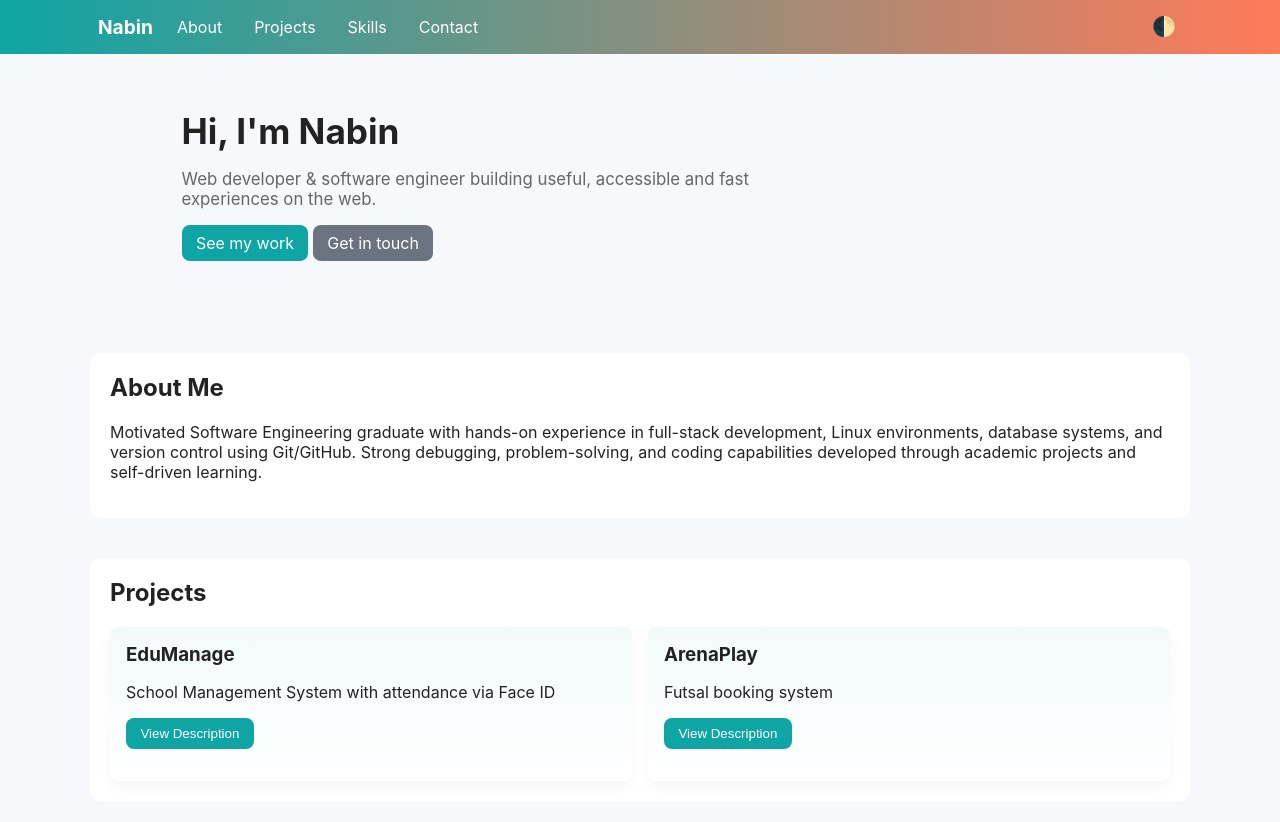
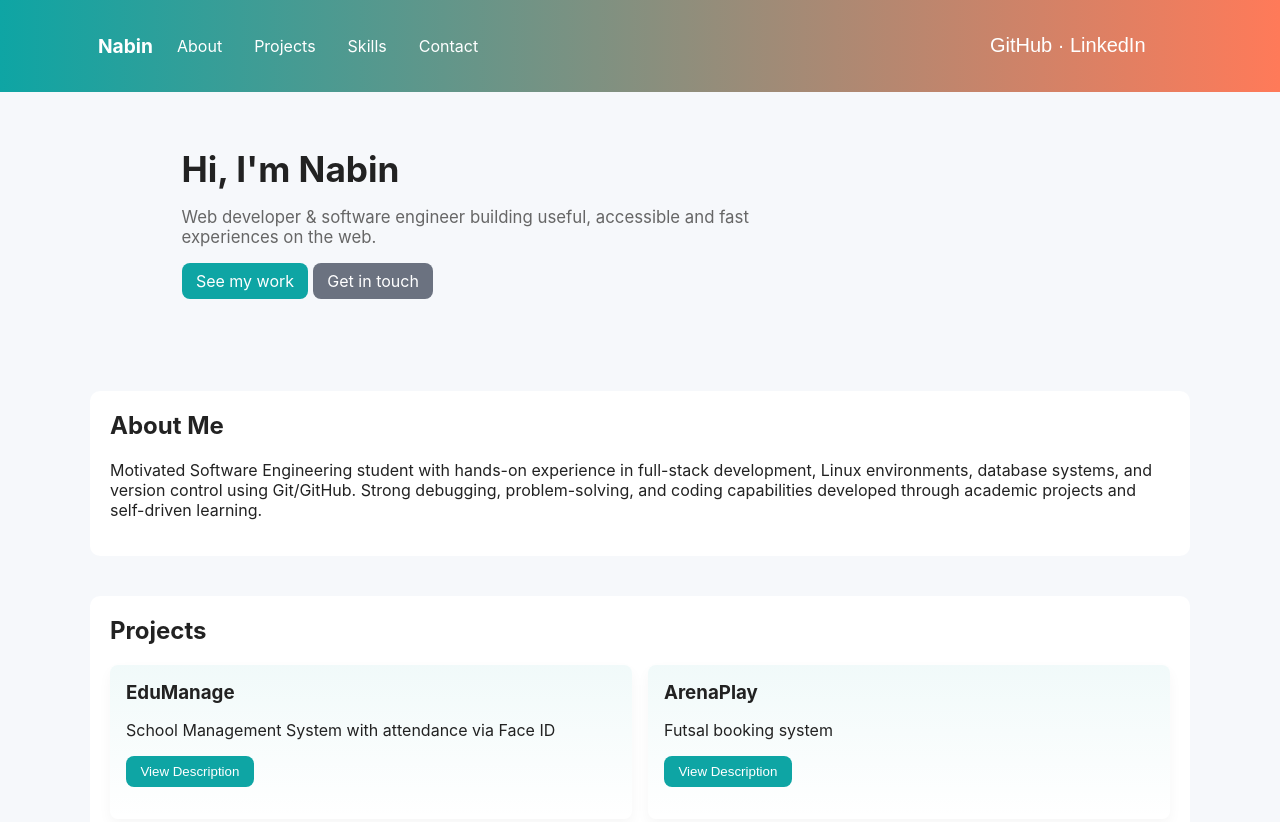
Before and after one commit to Nabin-p/NabinPaudel, a plain HTML site: page index.html in a window 1280 px wide. Shown: the top 822 px of the page. Drawn offline with Linux system fonts and the light colour scheme.

Commit message:
Minor Changes

```diff
--- a/index.html
+++ b/index.html
@@ -4,9 +4,9 @@
 <head>
     <meta charset="UTF-8">
     <meta name="viewport" content="width=device-width, initial-scale=1.0">
-    <title>Nabin — Portfolio</title>
+    <title>Nabin - Portfolio</title>
     <link rel="stylesheet" href="style.css">
-    <meta name="description" content="Nabin's personal portfolio — web developer, projects, skills and contact.">
+    <!-- <meta name="description" content="Nabin's personal portfolio — web developer, projects, skills and contact."> -->
 </head>
 
 <body>
@@ -23,7 +23,11 @@
                     <li><a href="#contact">Contact</a></li>
                 </ul>
             </nav>
-            <button id="theme-toggle" class="theme-toggle" aria-pressed="false" title="Toggle dark mode">🌓</button>
+            <p  class="socials" style="margin-left:45%; font-size:20px; font-family: 'Playfair Display', sans-serif;">
+                <a href="https://github.com/nabin-p" aria-label="GitHub">GitHub</a> · <a
+                    href="https://linkedin.com/in/nabinpaudel10" aria-label="LinkedIn">LinkedIn</a>
+            </p>
+            <!-- <button id="theme-toggle" class="theme-toggle" aria-pressed="false" title="Toggle dark mode">🌓</button> -->
         </div>
     </header>
 
@@ -45,7 +49,7 @@
 
         <section id="about" class="section container">
             <h2>About Me</h2>
-            <p>Motivated Software Engineering graduate with hands-on experience in full-stack development,
+            <p>Motivated Software Engineering student with hands-on experience in full-stack development,
                 Linux environments, database systems, and version control using Git/GitHub. Strong
                 debugging, problem-solving, and coding capabilities developed through academic projects
                 and self-driven learning.</p>
--- a/style.css
+++ b/style.css
@@ -42,6 +42,9 @@ main{width:100%;display:flex;flex-direction:column;align-items:center}
     gap:1rem;
     padding:0.9rem 0.5rem;
 }
+
+
+
 .brand{
     font-weight:700;
     color:#fff;
@@ -94,6 +97,7 @@ main{width:100%;display:flex;flex-direction:column;align-items:center}
 footer{padding:1rem 0;color:var(--muted)}
 .footer-inner{display:flex;justify-content:space-between;align-items:center;gap:1rem}
 .socials a{color:inherit;text-decoration:none}
+.socials a:hover{text-decoration:underline;font-size: 21px;}
 
 /* Responsive */
 @media (max-width:900px){
```
